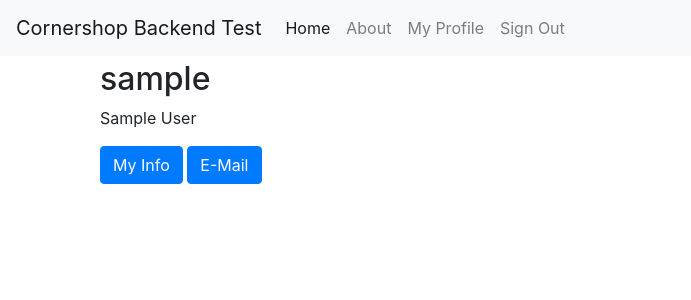
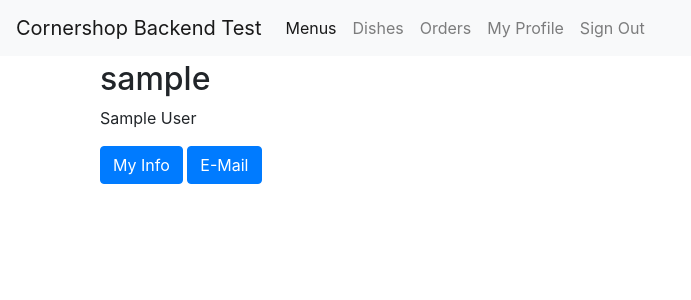
Before and after one commit to rtorresve/Backend-Test-Torres, a Django app: a page that uses backend_test/templates/base.html in a window 1280 px wide. Shown: the top 300 px of the page, without its empty margins (0-691 px from the left). Run offline with Django 3.2, Linux system fonts and the light colour scheme; the visitor is signed in with stand-in values (Sample User, id 1); data comes from the database, SQL or seed files in the repository; parts of the project's set-up code (start-up, migrations or seed data) failed here and were passed over; some libraries are stand-ins or nearby versions.

Commit message:
update legacy templates

```diff
--- a/backend_test/templates/base.html
+++ b/backend_test/templates/base.html
@@ -40,6 +40,10 @@
 
     {% endblock javascript %}
 
+    {% block inline_head %}
+
+    {% endblock inline_head %}
+
   </head>
 
   <body>
@@ -53,13 +57,16 @@
 
         <div class="collapse navbar-collapse" id="navbarSupportedContent">
           <ul class="navbar-nav mr-auto">
-            <li class="nav-item active">
-              <a class="nav-link" href="{% url 'home' %}">Home <span class="sr-only">(current)</span></a>
-            </li>
-            <li class="nav-item">
-              <a class="nav-link" href="{% url 'about' %}">About</a>
-            </li>
-            {% if request.user.is_authenticated %}
+          	{% if request.user.is_authenticated %}
+              <li class="nav-item active">
+                <a class="nav-link" href="{% url 'lunchs:list_menu' %}">Menus<span class="sr-only">(current)</span></a>
+              </li>
+              <li class="nav-item">
+                <a class="nav-link" href="{% url 'lunchs:list_dish' %}">Dishes</a>
+              </li>
+              <li class="nav-item">
+                <a class="nav-link" href="{% url 'lunchs:list_order' %}">Orders</a>
+              </li>
               <li class="nav-item">
                 {# URL provided by django-allauth/account/urls.py #}
                 <a class="nav-link" href="{% url 'users:detail' request.user.username  %}">{% trans "My Profile" %}</a>
@@ -101,7 +108,7 @@
 
     <footer class="bg-light text-center text-lg-start">
       <div class="text-center p-3" style="background-color: rgba(0, 0, 0, 0.2);">
-        <p class="text-muted credit">© 2021: By <a href="https://github.com/rtorresve">Rafael Torres</a></p>
+        <p class="text-muted credit">© 2021: By <a href="https://github.com/rtorresve/Backend-Test-Torres">Rafael Torres</a></p>
       </div>
     </footer>
 
--- a/backend_test/templates/users/user_detail.html
+++ b/backend_test/templates/users/user_detail.html
@@ -29,6 +29,5 @@
   </div>
   <!-- End Action buttons -->
   {% endif %}
-
 </div>
 {% endblock content %}
```
Lines whose indentation alone changed are shown as unchanged.
